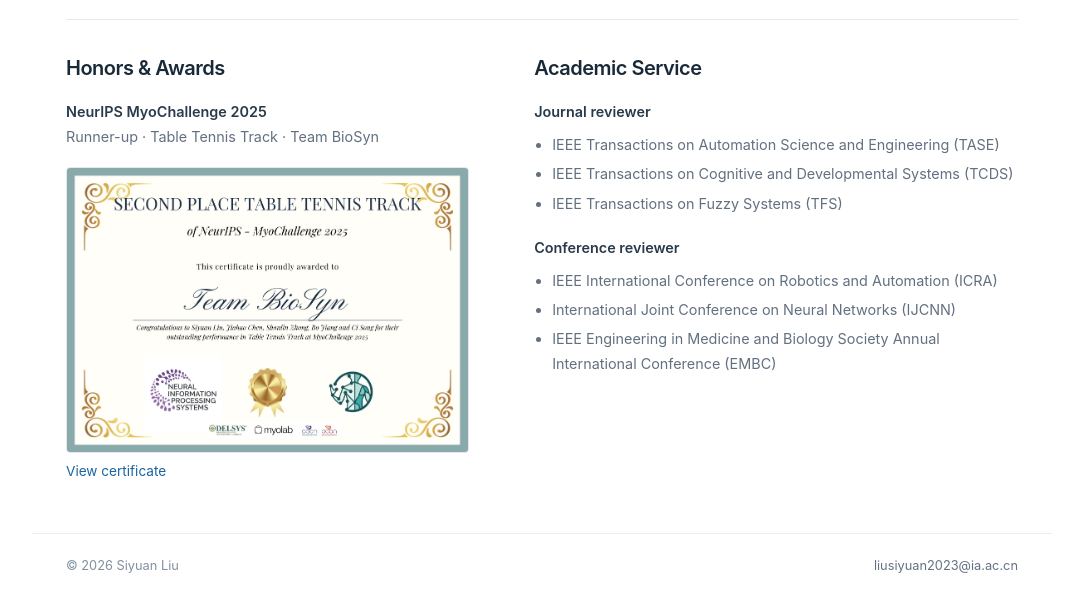
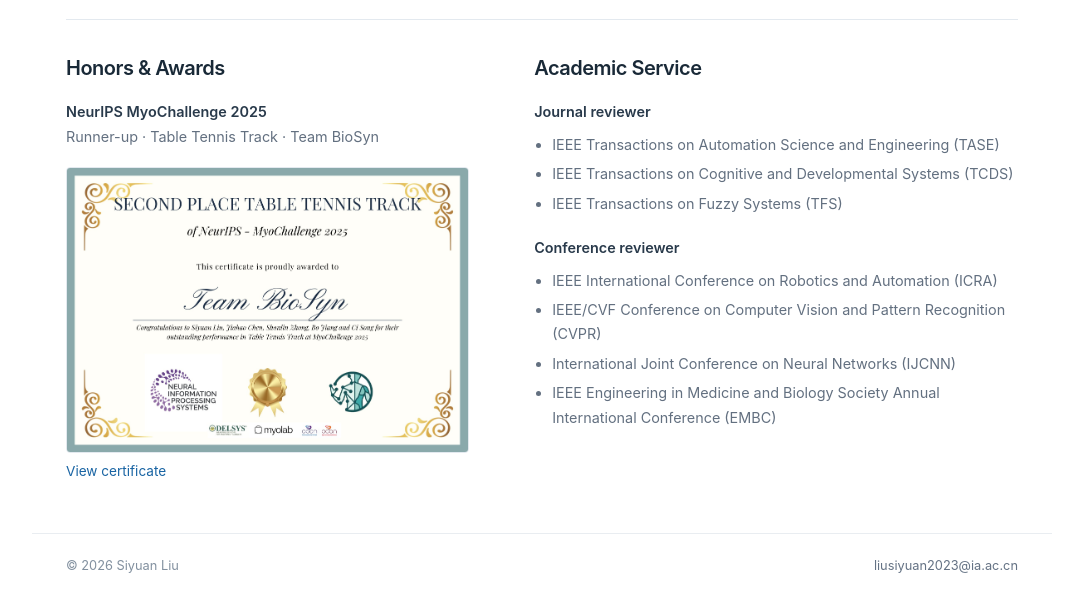
Before and after one commit to Siyuan-Liu99/Siyuan-Liu99.github.io, a plain HTML site: page index.html in a window 1280 px wide. Shown: the part 3223-3831 px from the top of the page, without its empty margins (98-1181 px from the left). Drawn offline with Linux system fonts and the light colour scheme.

Commit message:
Add CVPR to academic service

```diff
--- a/index.html
+++ b/index.html
@@ -92,5 +92,5 @@
   url = {https://arxiv.org/abs/2605.15650}
 }</pre></details></div></div></article></section>
 <section id="education" class="education"><div class="section-heading"><h2>Education</h2></div><div class="education-row"><a class="education-logo" href="https://ia.cas.cn/" aria-label="CASIA website"><img src="casia-logo.jpg" width="238" height="236" loading="lazy" alt="CASIA logo"></a><div class="education-details"><h3>Institute of Automation, Chinese Academy of Sciences (CASIA)</h3><p>Direct-entry Ph.D. program</p></div><p class="date">2023 – 2028</p></div><div class="education-row"><a class="education-logo" href="https://www.hit.edu.cn/" aria-label="Harbin Institute of Technology website"><img src="hit-logo.png" width="254" height="219" loading="lazy" alt="Harbin Institute of Technology logo"></a><div class="education-details"><h3>Harbin Institute of Technology</h3><p>B.Eng. in Measurement and Control Technology and Instrumentation</p></div><p class="date">2019 – 2023</p></div></section>
-<div class="bottom-grid"><section id="honors"><h2>Honors & Awards</h2><p class="award-title">NeurIPS MyoChallenge 2025</p><p>Runner-up · Table Tennis Track · Team BioSyn</p><a class="award-certificate" href="myochallenge-2025-certificate.png" target="_blank" rel="noopener" aria-label="View the Team BioSyn MyoChallenge 2025 second-place certificate"><img src="myochallenge-2025-certificate.png" width="1930" height="1364" loading="lazy" alt="Team BioSyn certificate: second place in the NeurIPS MyoChallenge 2025 Table Tennis Track, awarded to Siyuan Liu, Jiahao Chen, Shanlin Zhong, Bo Jiang and Ci Song."><span>View certificate</span></a></section><section id="service"><h2>Academic Service</h2><p class="service-label">Journal reviewer</p><ul><li>IEEE Transactions on Automation Science and Engineering (TASE)</li><li>IEEE Transactions on Cognitive and Developmental Systems (TCDS)</li><li>IEEE Transactions on Fuzzy Systems (TFS)</li></ul><p class="service-label conference-label">Conference reviewer</p><ul><li>IEEE International Conference on Robotics and Automation (ICRA)</li><li>International Joint Conference on Neural Networks (IJCNN)</li><li>IEEE Engineering in Medicine and Biology Society Annual International Conference (EMBC)</li></ul></section></div>
+<div class="bottom-grid"><section id="honors"><h2>Honors & Awards</h2><p class="award-title">NeurIPS MyoChallenge 2025</p><p>Runner-up · Table Tennis Track · Team BioSyn</p><a class="award-certificate" href="myochallenge-2025-certificate.png" target="_blank" rel="noopener" aria-label="View the Team BioSyn MyoChallenge 2025 second-place certificate"><img src="myochallenge-2025-certificate.png" width="1930" height="1364" loading="lazy" alt="Team BioSyn certificate: second place in the NeurIPS MyoChallenge 2025 Table Tennis Track, awarded to Siyuan Liu, Jiahao Chen, Shanlin Zhong, Bo Jiang and Ci Song."><span>View certificate</span></a></section><section id="service"><h2>Academic Service</h2><p class="service-label">Journal reviewer</p><ul><li>IEEE Transactions on Automation Science and Engineering (TASE)</li><li>IEEE Transactions on Cognitive and Developmental Systems (TCDS)</li><li>IEEE Transactions on Fuzzy Systems (TFS)</li></ul><p class="service-label conference-label">Conference reviewer</p><ul><li>IEEE International Conference on Robotics and Automation (ICRA)</li><li>IEEE/CVF Conference on Computer Vision and Pattern Recognition (CVPR)</li><li>International Joint Conference on Neural Networks (IJCNN)</li><li>IEEE Engineering in Medicine and Biology Society Annual International Conference (EMBC)</li></ul></section></div>
 </main><footer><span>© 2026 Siyuan Liu</span><a href="mailto:liusiyuan2023@ia.ac.cn">liusiyuan2023@ia.ac.cn</a></footer></body></html>
```
